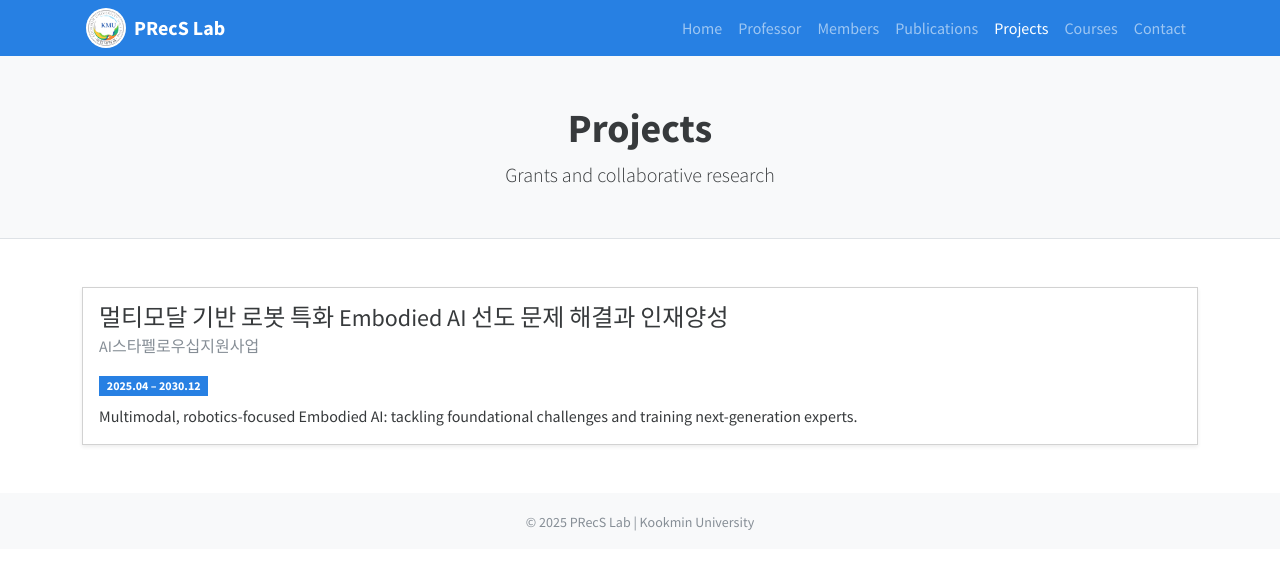
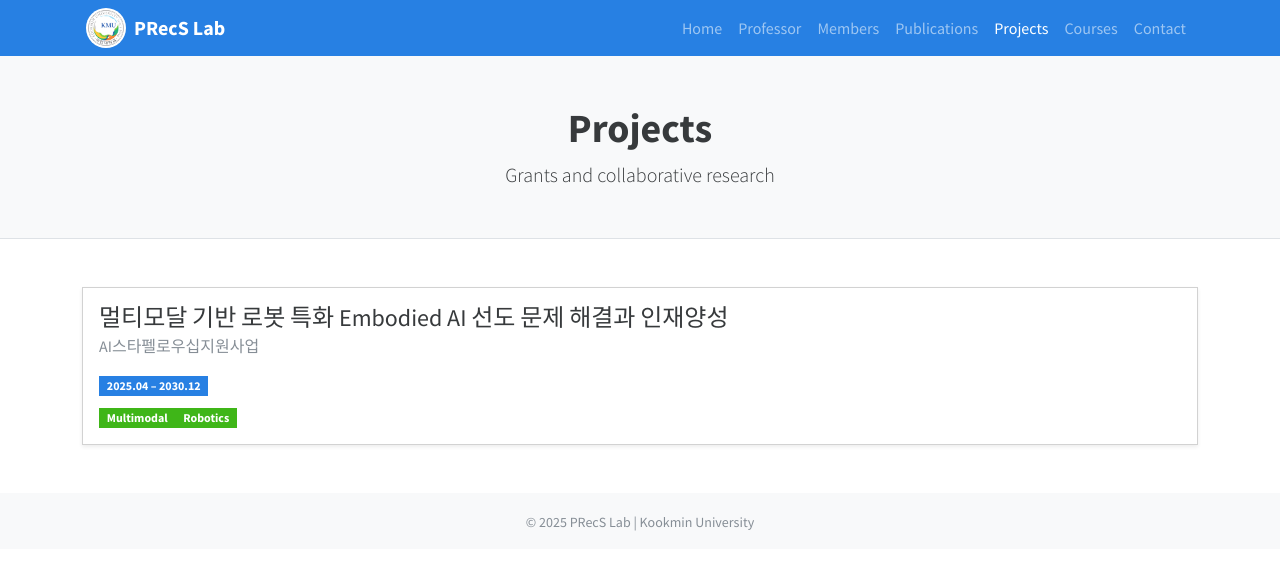
Before and after one commit to hongkyun-bae/hongkyun-bae.github.io, a Jekyll site: the page precs/projects.html, which Jekyll copies as it is, in a window 1280 px wide. Shown: the top 570 px of the page. Built offline with Jekyll 4.4.1, drawn with Linux system fonts in a browser that asks for light colours; nearby versions of some CDN libraries.

Commit message:
Update projects.html

```diff
--- a/precs/projects.html
+++ b/precs/projects.html
@@ -47,7 +47,8 @@
       <h4 class="card-title mb-2">멀티모달 기반 로봇 특화 Embodied AI 선도 문제 해결과 인재양성</h4>
       <h6 class="card-subtitle text-muted mb-3">AI스타펠로우십지원사업</h6>
       <p class="mb-2"><span class="badge bg-primary">2025.04 – 2030.12</span></p>
-      <p class="mb-0">Multimodal, robotics-focused Embodied AI: tackling foundational challenges and training next-generation experts.</p>
+      <p class="mb-0"><span class="badge bg-success">Multimodal</span><span class="badge bg-success">Robotics</span></p>
+<!--       <p class="mb-0">Multimodal, robotics-focused Embodied AI: tackling foundational challenges and training next-generation experts.</p> -->
     </div>
   </div>
 </main>
```
